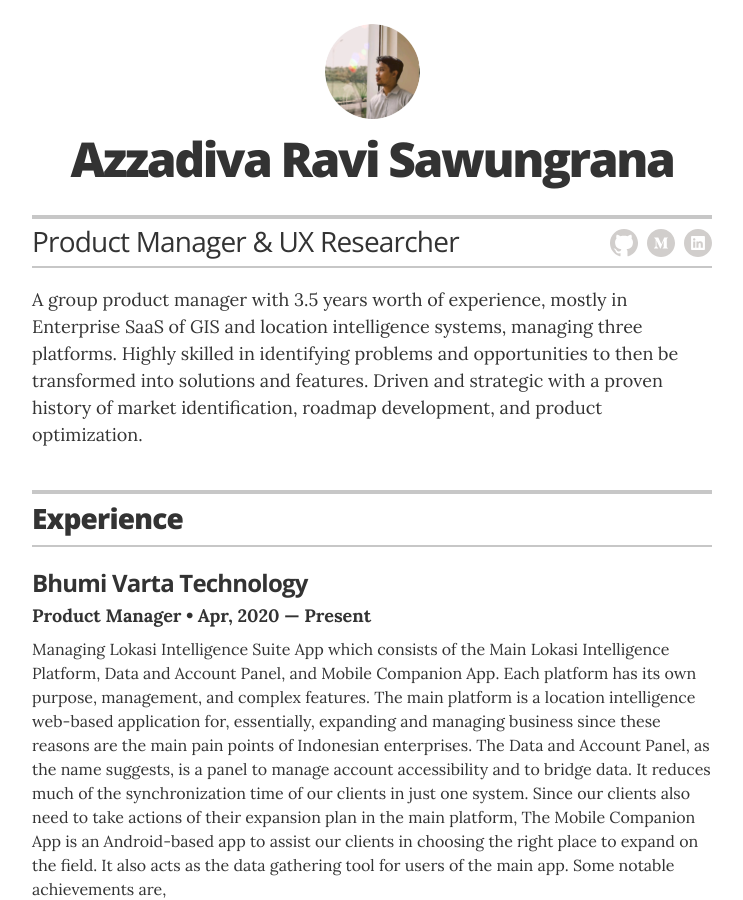
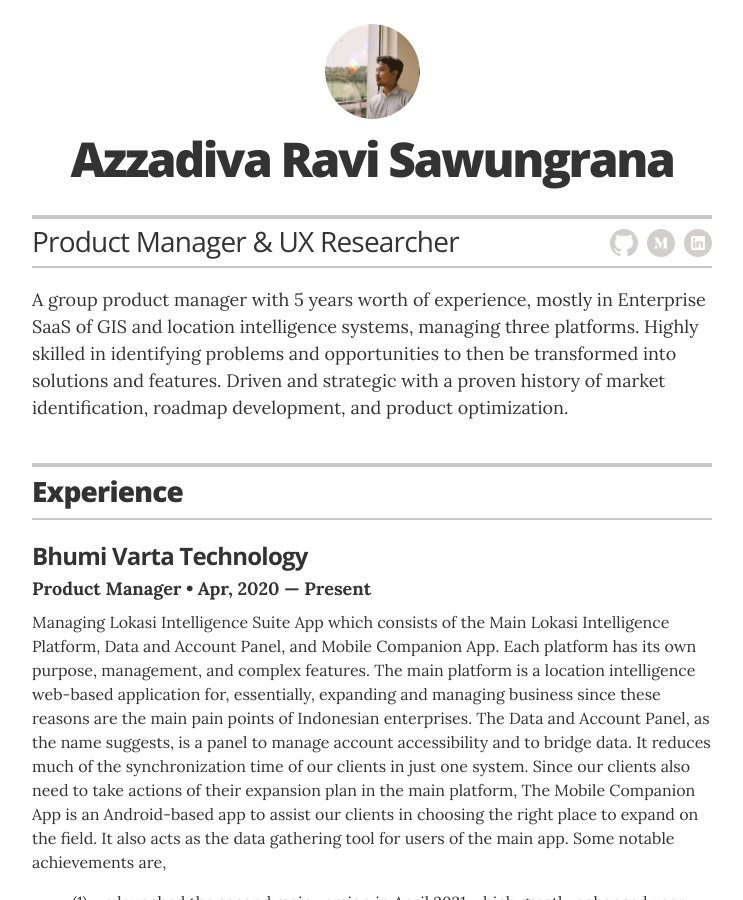
Before and after one commit to sawungrana/sawungrana.github.io, a Jekyll site: the page built from docs/index.html, in a window 1280 px wide and 900 px high. Shown: the whole window, without its empty margins (268-1011 px from the left). Built offline with Jekyll 4.4.1, drawn with Linux system fonts in a browser that asks for light colours.

Commit message:
Update config

```diff
--- a/docs/_config.yml
+++ b/docs/_config.yml
@@ -23,7 +23,7 @@
 #resume_header_contact_info:     "742 Evergreen Terrace, Springfield • 555-7334 • lisasimpson@youremailaddress.com"
 display_header_contact_info: "true"
 
-resume_header_intro: "<p>A group product manager with 3.5 years worth of experience, mostly in Enterprise SaaS of GIS and location intelligence systems, managing three platforms. Highly skilled in identifying problems and opportunities to then be transformed into solutions and features. Driven and strategic with a proven history of market identification, roadmap development, and product optimization.</p>"
+resume_header_intro: "<p>A group product manager with 5 years worth of experience, mostly in Enterprise SaaS of GIS and location intelligence systems, managing three platforms. Highly skilled in identifying problems and opportunities to then be transformed into solutions and features. Driven and strategic with a proven history of market identification, roadmap development, and product optimization.</p>"
 
 # use "yes" to display the email contact button,
 # "no" to display an "I'm not looking for work" message,
```
